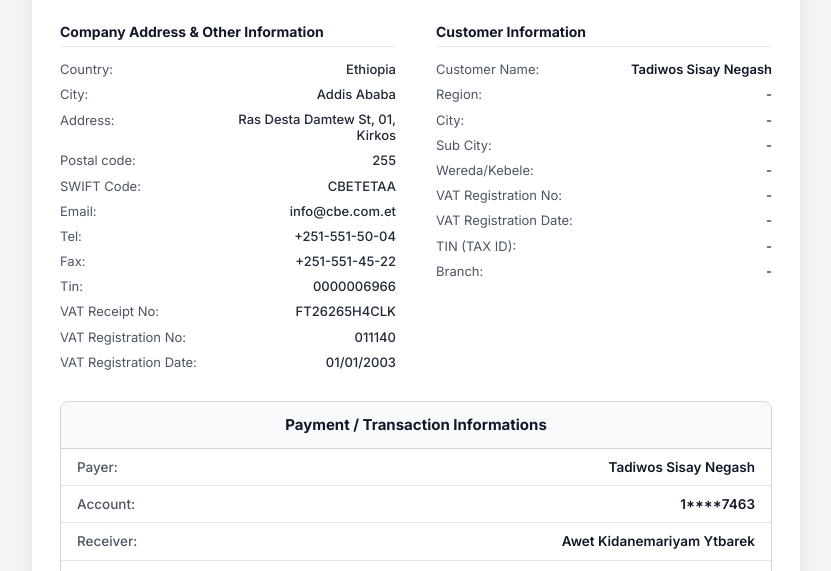
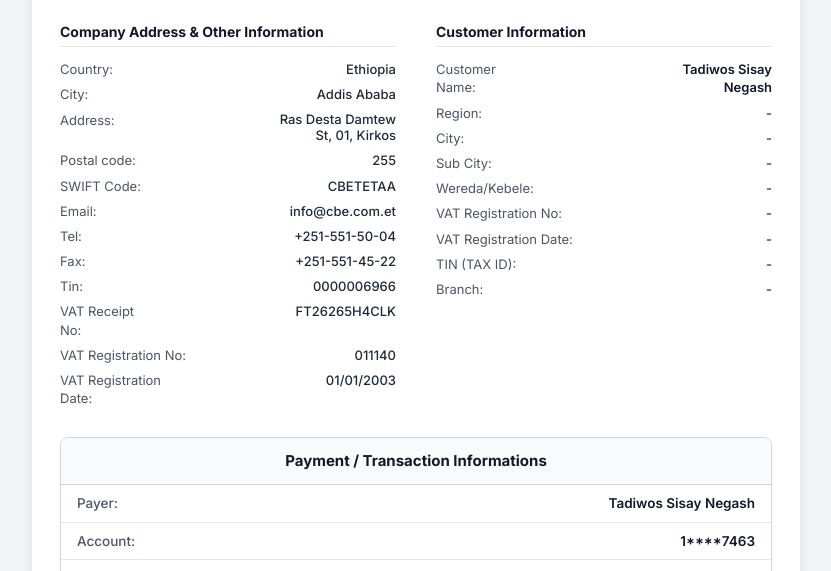
Before and after one commit to 2zcc652g79-spec/recipt_20, a plain HTML site: page cbe_recipt_20/index.html in a window 1280 px wide. Shown: the part 159-730 px from the top of the page, without its empty margins (224-1055 px from the left). Drawn offline with Linux system fonts and the light colour scheme.

```diff
--- a/cbe_recipt_20/index.html
+++ b/cbe_recipt_20/index.html
@@ -110,7 +110,7 @@
                 <tr>
                   <td class="lbl">Address:</td>
                   <!-- INPUT: Company Address -->
-                  <td class="val address-val">Ras Desta Damtew St, 01,<br>Kirkos</td>
+                  <td class="val address-val"><span class="addr-line">Ras Desta Damtew</span><br class="mobile-break"><span class="addr-line">St, 01, Kirkos</span></td>
                 </tr>
                 <tr>
                   <td class="lbl">Postal code:</td>
@@ -143,7 +143,7 @@
                   <td class="val">0000006966</td>
                 </tr>
                 <tr>
-                  <td class="lbl">VAT Receipt No:</td>
+                  <td class="lbl">VAT Receipt<br class="mobile-break">No:</td>
                   <!-- INPUT: VAT Receipt Number -->
                   <td class="val">FT26265H4CLK</td>
                 </tr>
@@ -153,7 +153,7 @@
                   <td class="val">011140</td>
                 </tr>
                 <tr>
-                  <td class="lbl">VAT Registration Date:</td>
+                  <td class="lbl">VAT Registration<br class="mobile-break">Date:</td>
                   <!-- INPUT: VAT Registration Date -->
                   <td class="val">01/01/2003</td>
                 </tr>
@@ -169,9 +169,9 @@
             <table class="info-table">
               <tbody>
                 <tr>
-                  <td class="lbl">Customer Name:</td>
+                  <td class="lbl">Customer<br>Name:</td>
                   <!-- INPUT: Customer Full Name -->
-                  <td class="val customer-name-val">Tadiwos Sisay Negash</td>
+                  <td class="val customer-name-val"><span class="name-first-father">Tadiwos Sisay</span> <br class="mobile-break"><span class="name-grandfather">Negash</span></td>
                 </tr>
                 <tr>
                   <td class="lbl">Region:</td>
@@ -254,7 +254,7 @@
                 <tr>
                   <td class="tx-lbl">Receiver:</td>
                   <!-- INPUT: Receiver Name -->
-                  <td class="tx-val">Awet Kidanemariyam Ytbarek</td>
+                  <td class="tx-val receiver-val">Awet Kidanemariyam Ytbarek</td>
                 </tr>
 
                 <!-- ROW 4: Receiver Account -->
```
